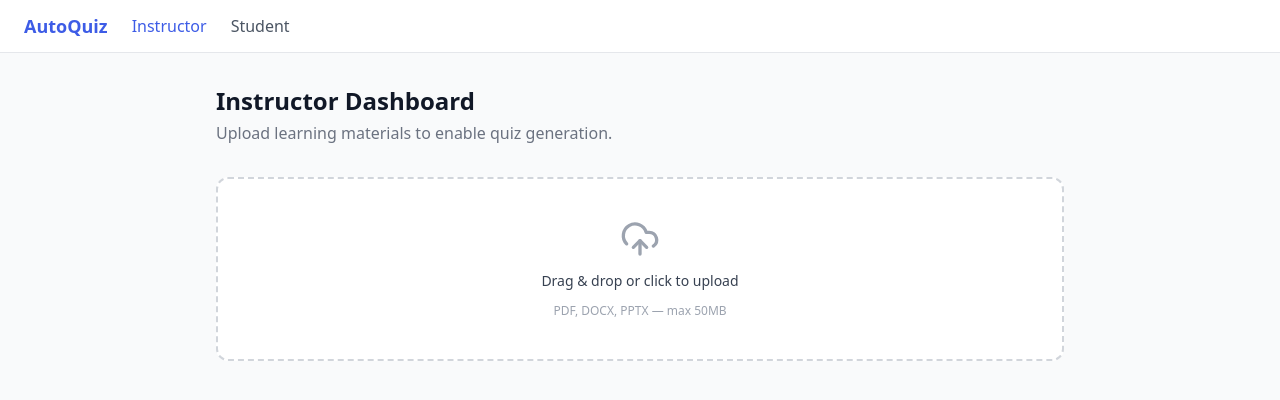
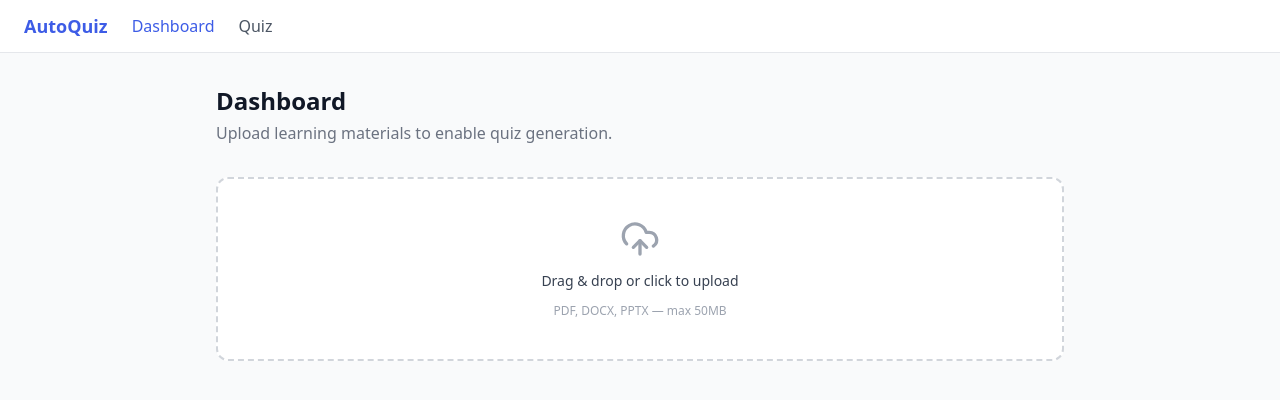
Before and after one commit to slay-a/autoquiz, a React (Vite) app in the folder frontend/: page / in a window 1280 px wide. Shown: the top 400 px of the page. Built offline with nearby package versions, Linux system fonts and the light colour scheme.

Commit message:
update: Generalize UI text by removing role-specific labels
Replace "Instructor" and "Student" nav links and headings with generic "Dashboard" and "Quiz" to support a unified user experience.

```diff
--- a/frontend/src/App.jsx
+++ b/frontend/src/App.jsx
@@ -13,7 +13,7 @@
             isActive ? "text-brand-600 font-medium" : "text-gray-600 hover:text-gray-900"
           }
         >
-          Instructor
+          Dashboard
         </NavLink>
         <NavLink
           to="/quiz"
@@ -21,7 +21,7 @@
             isActive ? "text-brand-600 font-medium" : "text-gray-600 hover:text-gray-900"
           }
         >
-          Student
+          Quiz
         </NavLink>
       </nav>
 
--- a/frontend/src/pages/InstructorDashboard.jsx
+++ b/frontend/src/pages/InstructorDashboard.jsx
@@ -7,7 +7,7 @@
   return (
     <div className="space-y-8">
       <div>
-        <h1 className="text-2xl font-bold text-gray-900">Instructor Dashboard</h1>
+        <h1 className="text-2xl font-bold text-gray-900">Dashboard</h1>
         <p className="text-gray-500 mt-1">Upload learning materials to enable quiz generation.</p>
       </div>
 
```
